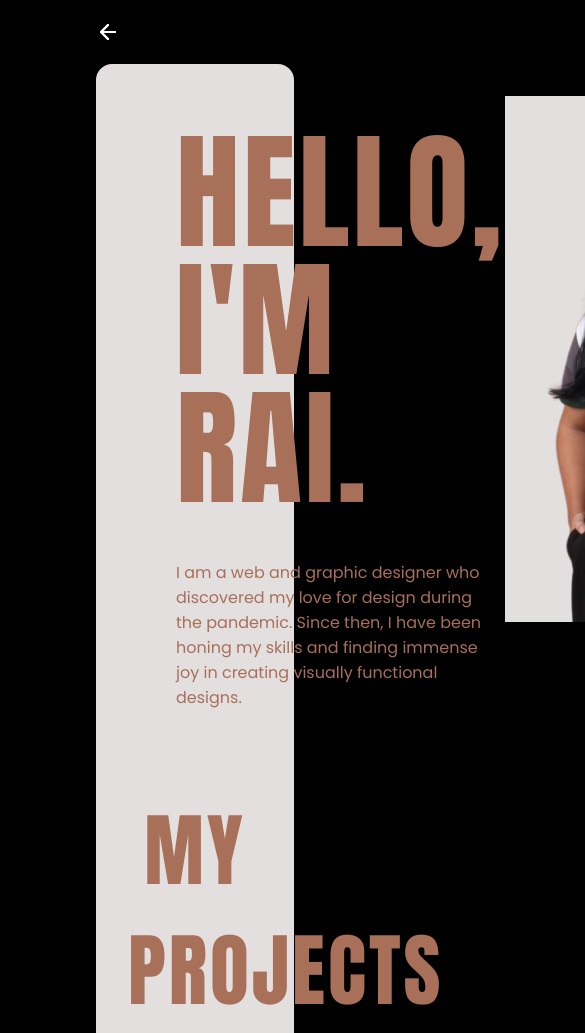
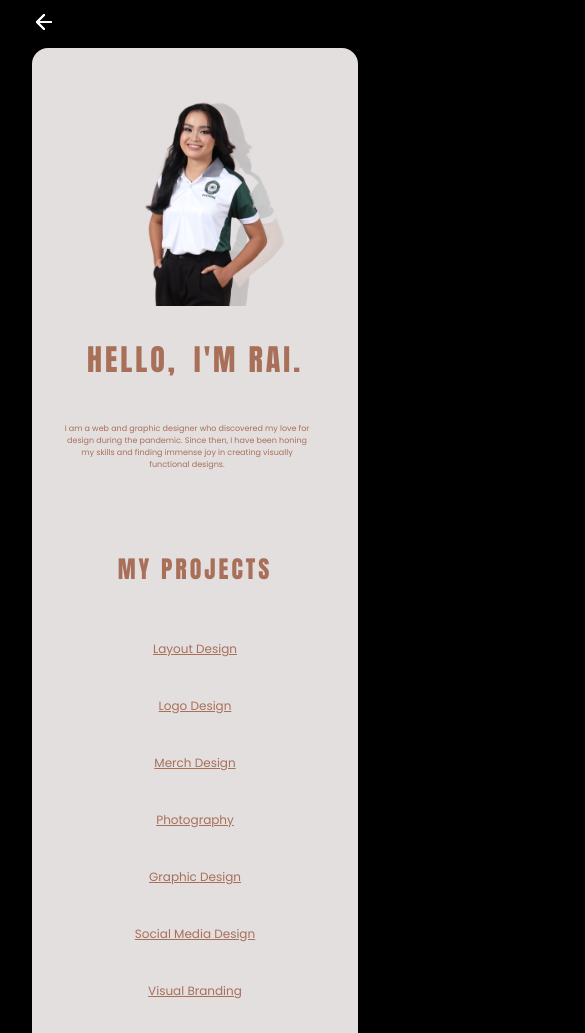
Before and after one commit to larenzzx/raiza_portfolio, a plain HTML site: page projects/about.html in a window 390 px wide. Shown: the top 1033 px of the page, 585 px wide, since content can reach past the window. Drawn offline with Linux system fonts and the light colour scheme.

Commit message:
about page responsive done

```diff
--- a/projects/styles/about.css
+++ b/projects/styles/about.css
@@ -50,25 +50,11 @@ h1, p, h2 {
 }
 
 .hero__img {
-    /* border: 1px solid red; */
-    position: relative;
 
     img {
         /* width: 100%; */
         max-width: 500px;
         height: 525.9px;
-    }
-
-    .mainPic {
-        /* z-index: 999; */
-    }
-
-    .opacityPic {
-        position: absolute;
-        bottom: 5px;
-        left: 80px;
-        /* left: 5px; */
-        /* right: 20px; */
     }
 }
 
@@ -128,3 +114,272 @@ h1, p, h2 {
     }
 
 }
+
+
+/* responsive */
+@media screen and (max-width: 1232px) {
+
+}
+
+@media screen and (max-width: 1200px) {
+
+}
+
+@media screen and (max-width: 1130px) {
+    .hero__text {
+        h1 {
+            font-size: var(--size-8xl);
+        }
+    }
+
+    .project__text {
+        h2 {
+            font-size: var(--size-6xl);
+        }
+    }
+
+}
+
+@media screen and (max-width: 1035px) {
+    .hero__text {
+        margin-top: 2em;
+
+        h1 {
+            font-size: var(--size-7xl);
+        }
+    }
+
+    .project__text {
+        h2 {
+            font-size: var(--size-5xl);
+        }
+    }
+}
+
+
+
+@media screen and (max-width: 992px) {
+    .hero {
+        grid-template-columns: 1fr;
+        place-items: center;
+        text-align: center;
+        grid-template-areas:
+        'img'
+        'text';
+    }
+
+    .hero__container {
+        grid-area: text;
+        padding-left: 0;
+        padding-top: 0;
+    }
+
+    .hero__img {
+        margin-left: 5em;
+        grid-area: img;
+    }
+
+    .hero__text {
+        display: flex;
+        justify-content: center;
+        gap: 1em;
+    }
+
+    .project__list {
+        grid-template-columns: repeat(2, 1fr);
+
+        li a {
+            font-size: var(--size-lg);
+        }
+
+        li:nth-child(7) {
+            grid-column: span 2;
+        }
+
+    }
+}
+
+@media screen and (max-width: 768px) {
+    .hero__img {
+
+        img {
+            /* width: 100%; */
+            max-width: 400px;
+            height: 425.9px;
+        }
+    }
+
+    .hero__text {
+
+        h1 {
+            font-size: var(--size-6xl);
+        }
+    }
+
+    .project__list {
+        grid-template-columns: repeat(2, 1fr);
+
+        li a {
+            font-size: var(--size-base);
+        }
+
+        li:nth-child(7) {
+            grid-column: span 2;
+        }
+
+    }
+}
+
+@media screen and (max-width: 653px) {
+    .hero__img {
+        img {
+            /* width: 100%; */
+            max-width: 300px;
+            height: 325.9px;
+        }
+    }
+
+    .hero__text {
+
+        h1 {
+            font-size: var(--size-5xl);
+        }
+    }
+
+    .hero__description {
+        p {
+            font-size: var(--size-sm);
+        }
+    }
+
+    .container {
+        padding: 3em 4em;
+    }
+
+    .project__text {
+        h2 {
+            font-size: var(--size-4xl);
+        }
+    }
+
+    .home__arrow {
+        top: 10px;
+    }
+}
+
+@media screen and (max-width: 510px) {
+
+    .container {
+        padding: 3em 2em;
+    }
+}
+
+@media screen and (max-width: 480px) {
+    .hero__img {
+
+        img {
+            max-width: 200px;
+            height: 225.9px;
+        }
+    }
+
+    .hero__img {
+        margin-left: 3em;
+    }
+
+    .project__text {
+        h2 {
+            font-size: var(--size-3xl);
+        }
+    }
+
+    .hero__text {
+
+        h1 {
+            font-size: var(--size-4xl);
+        }
+    }
+
+    .hero__description {
+        p {
+            font-size: var(--size-xs);
+        }
+    }
+
+    .project__list {
+        grid-template-columns: 1fr;
+
+        li a {
+            font-size: var(--size-base);
+        }
+
+        li:nth-child(7) {
+            grid-column: span 1;
+        }
+
+    }
+}
+
+@media screen and (max-width: 400px) {
+    .project__text {
+        h2 {
+            font-size: var(--size-2xl);
+        }
+    }
+
+    .hero__text {
+
+        h1 {
+            font-size: var(--size-3xl);
+        }
+    }
+
+    .hero__description {
+        p {
+            font-size: var(--size-xxs);
+        }
+    }
+
+    .project__list {
+        grid-template-columns: 1fr;
+
+        li a {
+            font-size: var(--size-xs);
+        }
+
+    }
+}
+
+@media screen and (max-width: 375px) {
+    .hero__img {
+
+        img {
+            max-width: 150px;
+            height: 200px;
+        }
+    }
+
+    .hero__container {
+        gap: 2em;
+    }
+
+    .hero__text {
+        display: flex;
+        /* flex-direction: column; */
+        gap: 1em;
+    }
+
+    .container {
+        padding: 2em 1em;
+    }
+
+    .home__arrow {
+        top: 5px;
+    }
+}
+
+@media screen and (max-width: 315px) {
+    .hero__text {
+        flex-direction: column;
+    }
+}
```
Also changed, not shown: projects/about.html (+0 -3 lines).
